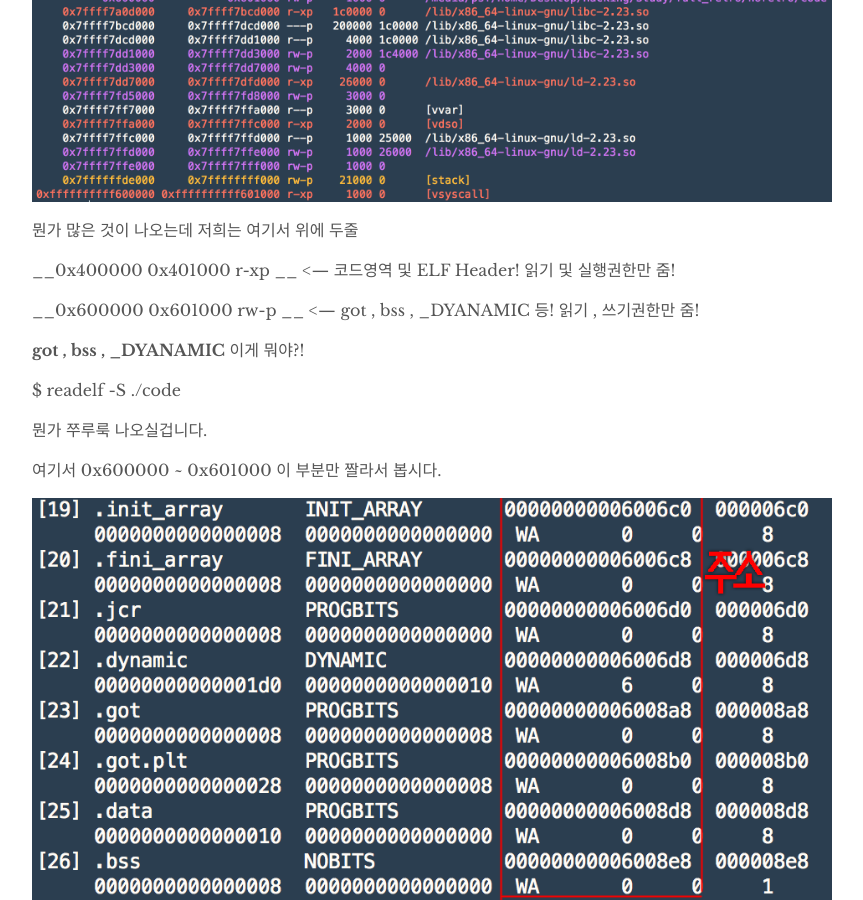
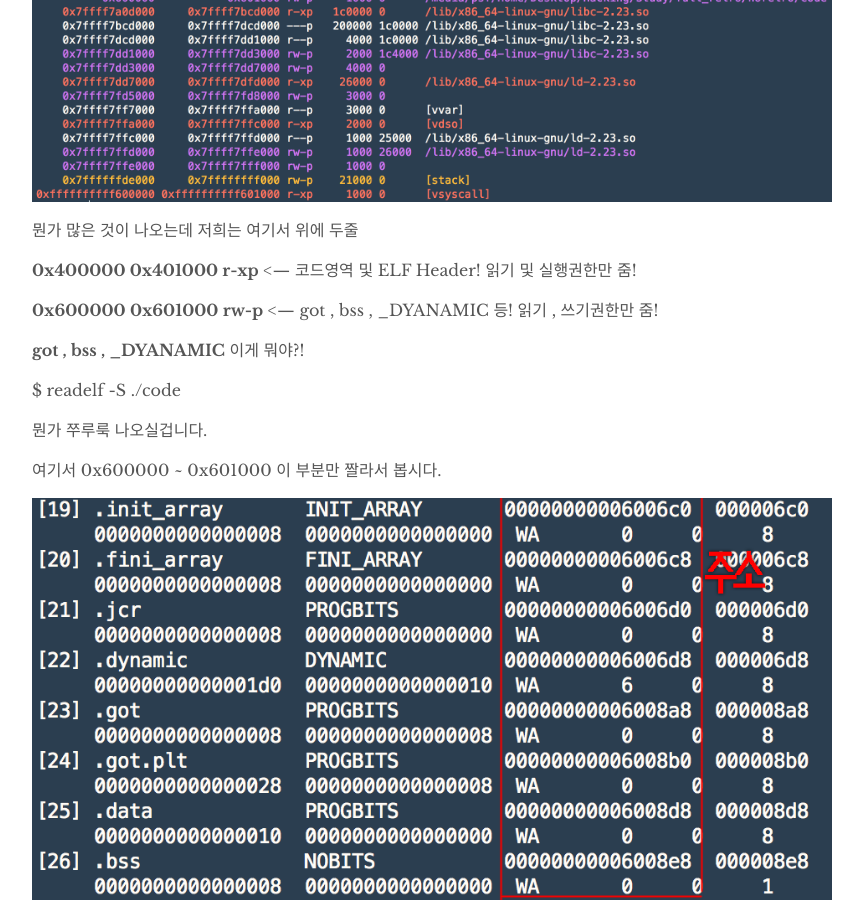
Before and after one commit to hOwD4yS/hOwD4yS.github.io, a Jekyll site: the page built from _posts/2018-01-02-RELRO-is-fun1.md, in a window 1280 px wide and 900 px high, scrolled down 2736 px. Shown: the whole window, without its empty margins (208-1071 px from the left). Built offline with Jekyll 4.4.1, drawn with Linux system fonts in a browser that asks for light colours.

```diff
--- a/_posts/2018-01-02-RELRO-is-fun1.md
+++ b/_posts/2018-01-02-RELRO-is-fun1.md
@@ -107,9 +107,9 @@ $ gdb ./code
 
 뭔가 많은 것이 나오는데 저희는 여기서 위에 두줄
 
-__0x400000           0x401000  r-xp __ <— 코드영역 및 ELF Header! 읽기 및 실행권한만 줌!
+__0x400000           0x401000  r-xp__ <— 코드영역 및 ELF Header! 읽기 및 실행권한만 줌!
 
-__0x600000           0x601000 rw-p __ <— got , bss , _DYANAMIC 등! 읽기 , 쓰기권한만 줌!
+__0x600000           0x601000 rw-p__ <— got , bss , _DYANAMIC 등! 읽기 , 쓰기권한만 줌!
 
 __got , bss , _DYANAMIC__ 이게 뭐야?!
 
```
